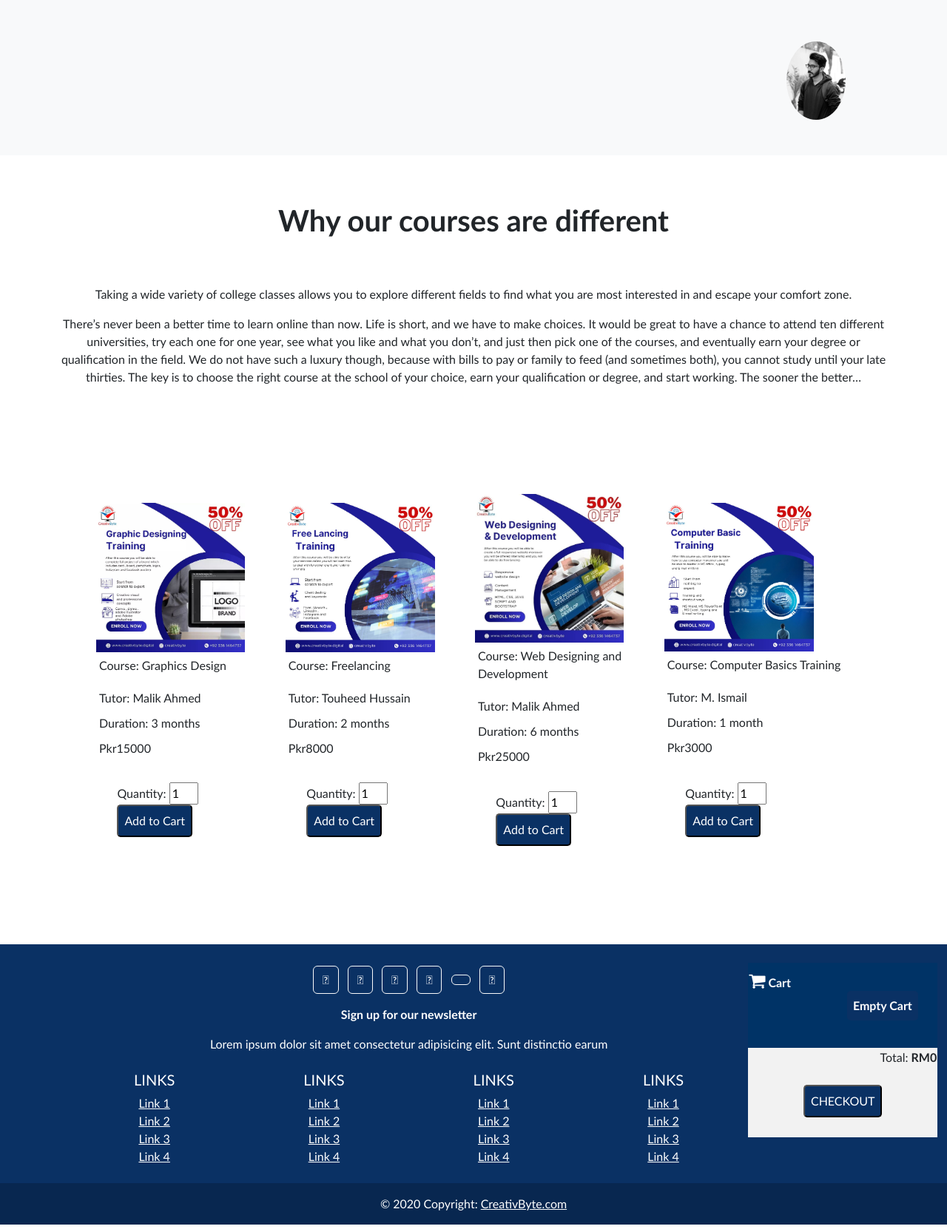
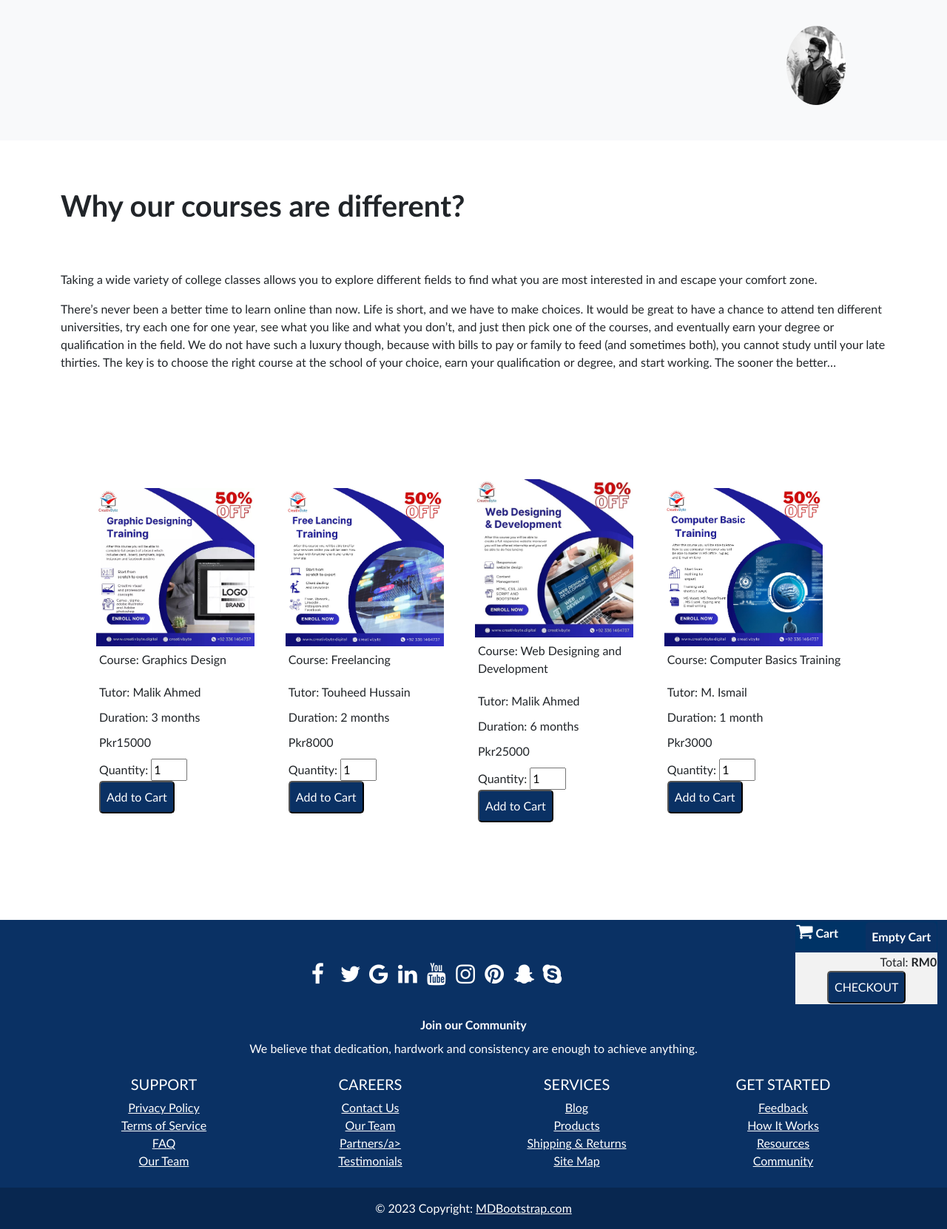
Before and after one commit to MalikAhmed0/CreativByte, a PHP site: page / in a window 1280 px wide. Shown: the part 2000-3662 px from the top of the page at 74% size. Run offline with PHP 8.4, Linux system fonts and the light colour scheme; data comes from the database, SQL or seed files in the repository; data that the repository does not hold is empty.

Commit message:
Fixed a few issues regarding the Frontend of the Website

```diff
--- a/index.php
+++ b/index.php
@@ -5,13 +5,13 @@
     <meta name="viewport" content="width=device-width, initial-scale=1">
     <link rel="stylesheet" href="style.css?v=<?php echo time()?>">
     <link href="https://stackpath.bootstrapcdn.com/font-awesome/4.7.0/css/font-awesome.min.css" rel="stylesheet">
+    <link rel="stylesheet" href="https://cdnjs.cloudflare.com/ajax/libs/font-awesome/4.7.0/css/font-awesome.min.css">
     <link href="https://cdn.jsdelivr.net/npm/bootstrap@5.3.2/dist/css/bootstrap.min.css" rel="stylesheet" integrity="sha384-T3c6CoIi6uLrA9TneNEoa7RxnatzjcDSCmG1MXxSR1GAsXEV/Dwwykc2MPK8M2HN" crossorigin="anonymous">
     <script src="https://cdn.jsdelivr.net/npm/bootstrap@5.3.2/dist/js/bootstrap.bundle.min.js" integrity="sha384-C6RzsynM9kWDrMNeT87bh95OGNyZPhcTNXj1NW7RuBCsyN/o0jlpcV8Qyq46cDfL" crossorigin="anonymous"></script>
     <script src="https://code.jquery.com/jquery-3.4.1.slim.min.js" integrity="sha384-J6qa4849blE2+poT4WnyKhv5vZF5SrPo0iEjwBvKU7imGFAV0wwj1yYfoRSJoZ+n" crossorigin="anonymous"></script>
     <script src="https://cdn.jsdelivr.net/npm/popper.js@1.16.0/dist/umd/popper.min.js" integrity="sha384-Q6E9RHvbIyZFJoft+2mJbHaEWldlvI9IOYy5n3zV9zzTtmI3UksdQRVvoxMfooAo" crossorigin="anonymous"></script>
     <script src="https://cdn.jsdelivr.net/npm/bootstrap@4.4.1/dist/js/bootstrap.min.js" integrity="sha384-wfSDF2E50Y2D1uUdj0O3uMBJnjuUD4Ih7YwaYd1iqfktj0Uod8GCExl3Og8ifwB6" crossorigin="anonymous"></script>
     <script src="https://ajax.googleapis.com/ajax/libs/jquery/3.3.1/jquery.min.js"></script>
-	<!-- <link rel="stylesheet" href="style.css"> -->
 </head>
 <body>
 <?php
@@ -78,13 +78,18 @@ session_start();
 	$result = $conn->query($sql);
 ?>
 
-
 <nav id="navigation" class="navbar navbar-expand-lg">
-        <div class="container-fluid">
+        <div class="container<?php if(isset($_SESSION['id'])){echo '-fluid';}?>">
         <ul class="navbar-nav">
-                <a href="#content8" class="nav-link text-primary" href="#" id="" role="button" data-toggle="">
+                <li class="nav-item dropdown">
+                <a id="main_btn_nav" class="nav-link dropdown-toggle" href="#" id="navbarDropdown" role="button" data-toggle="dropdown" aria-haspopup="true" aria-expanded="false">
                     <strong>Courses</strong>
                 </a>
+                <div class="dropdown-menu bg-primary text-light" aria-labelledby="navbarDropdown">
+                  <a class="dropdown-item smooth-scroll" href="#courses">Graphics</a>
+                  <a class="dropdown-item smooth-scroll" href="#courses">Web Design</a>
+                  <a class="dropdown-item smooth-scroll" href="#courses">Freelancing</a>
+              </li>
             </ul>
             <div class="col-md-2">
                 <form class="d-flex input-group w-auto my-auto mb-1 mb-md-0">
@@ -92,29 +97,31 @@ session_start();
                   <span class="input-group-text border-0 d-none d-lg-flex"><i class="fa fa-search"></i></span>
                 </form>
               </div>
-          <!-- <picture> -->
-            <a id="Heading" class="nav-link text-dark" href="#"><img src="./image/my_logo.png" style="width: 30%; height: 30%;" alt="Logo"><strong>CreativByte</strong></a>
-          <!-- </picture> -->
+              <?php
+              if(isset($_SESSION['id'])){
+                echo '<li id="tt" class="nav-link">tttttttttttttttt</li>';
+              }
+              ?>
+            <a id="Heading" class="nav-link" href="index.php"><img src="./image/my_logo.png" style="width: 30%; height: 30%;" alt="Logo"><strong>CreativByte</strong></a>
           <ul class="navbar-nav">
               <li class="nav-item">
-                <a class="nav-link text-primary px-4 smooth-scroll" href="#About"><strong>Get AI Guide</strong></a>
+                  <a id="main_btn_nav" class="nav-link px-4" href="#About"><strong>Get AI Guide</strong></a>
               </li>
               <li class="nav-item">
-                <a class="nav-link text-primary px-4 smooth-scroll" href="#Donate"><strong>Donate</strong></a>
+                  <a id="main_btn_nav" class="nav-link px-4" href="#Donate"><strong>Donate</strong></a>
               </li>
-			<li class="nav-item">
+
 <?php
 if(isset($_SESSION['id'])){
-	echo '<form action="logout.php"><input id="main_btn" class="php-btn" type="submit" name="submitButton" value="Logout"></form>';
-	echo '<form action="edituser.php"><input id="main_btn" class="php-btn" type="submit" name="submitButton" value="Edit Profile"></form>';
+	echo '<li class="nav-item"><form action="logout.php"><input id="main_btn" class="nav-link px-4 fw-bold d-inline" type="submit" name="submitButton" value="Logout"></form></li>';
+	echo '<li class="nav-item"><form action="edituser.php"><input id="main_btn" class="nav-link px-4 fw-bold d-inline" type="submit" name="submitButton" value="Edit Profile"></form></li>';
 }
 
 if(!isset($_SESSION['id'])){
-	echo '<form action="Register.php"><input id="main_btn" class="nav-link text-primary px-4 fw-bold d-inline" type="submit" name="submitButton" value="Register"></form>';
+	echo '<li class="nav-item"><form action="Register.php"><input id="main_btn" class="nav-link px-4 fw-bold d-inline" type="submit" name="submitButton" value="Register"></form></li>';
 	//echo '<form action="login.php"><input class="nav-link text-primary px-4 fw-bold d-inline" type="submit" name="submitButton" value="Login"></form>';
 }
 ?>
-		  </li>
           </ul>
          </div>
       </nav>
@@ -136,7 +143,7 @@ if(!isset($_SESSION['id'])){
           <img src="./image/about_us.png" class="d-block w-100 h-90" alt="...">
         </div>
         <div class="carousel-item">
-          <img src="./image/about_us3.jpeg" class="d-block w-100 h-90" alt="...">
+          <img src="./image/about_us.jpeg" class="d-block w-100 h-90" alt="...">
         </div>
         <div class="carousel-item">
           <img src="./image/about_us.png" class="d-block w-100 h-90" alt="...">
@@ -187,20 +194,20 @@ if(!isset($_SESSION['id'])){
         </div>
       </div>
 
-    <div id="content8" class="container text-center">
-        <h1 class="p-5 m-3"><strong>Why our courses are different</strong></h1>
+    <div id="content8" class="container text-justify-center">
+        <h1 class="py-5 my-3"><strong>Why our courses are different?</strong></h1>
         <p>Taking a wide variety of college classes allows you to explore different fields to find what you are most interested in and escape your comfort zone.</p>
         <p>There’s never been a better time to learn online than now. Life is short, and we have to make choices. It would be great to have a chance to attend ten different universities, try each one for one year, see what you like and what you don’t, and just then pick one of the courses, and eventually earn your degree or qualification in the field. We do not have such a luxury though, because with bills to pay or family to feed (and sometimes both), you cannot study until your late thirties. The key is to choose the right course at the school of your choice, earn your qualification or degree, and start working. The sooner the better…</p>
     </div>
 
 <?php
 echo '<blockquote>';
-	echo "<table id='myTable' style='width:80%; margin:10%; float:left'>";
+	echo "<table id='myTable' style='width:80%; margin:10%; float:right'>";
 	echo "<tr>";
     while($row = $result->fetch_assoc()) {
 	    echo "<td>";
 	    echo "<table>";
-	   	echo '<tr><td>'.'<img src="'.$row["Image"].'"width="80%">'.'</td></tr><tr><td style="padding: 5px;">Course: '.$row["CourseTitle"].'</td></tr><tr><td style="padding: 5px;"></td></tr><tr><td style="padding: 5px;">Tutor: '.$row["Tutor"].'</td></tr><tr><td style="padding: 5px;">Duration: '.$row["Duration"].'</td></tr><tr><td style="padding: 5px;">Pkr'.$row["Price"].'</td></tr><tr><td style="padding: 5px;">
+	   	echo '<tr><td>'.'<img src="'.$row["Image"].'"width="85%">'.'</td></tr><tr><td style="padding: 5px;">Course: '.$row["CourseTitle"].'</td></tr><tr><td style="padding: 5px;"></td></tr><tr><td style="padding: 5px;">Tutor: '.$row["Tutor"].'</td></tr><tr><td style="padding: 5px;">Duration: '.$row["Duration"].'</td></tr><tr><td style="padding: 5px;">Pkr'.$row["Price"].'</td></tr><tr><td style="padding: 5px;">
 	   	<form action="" method="post">
 	   	Quantity: <input type="number" value="1" name="quantity" style="width: 20%"/><br>
 	   	<input type="hidden" value="'.$row['CourseID'].'" name="ac"/>
@@ -215,7 +222,7 @@ echo '<blockquote>';
 	$sql = "SELECT course.courseTitle, course.Image, cart.Price, cart.Quantity, cart.TotalPrice FROM course,cart WHERE course.courseID = cart.courseID;";
 	$result = $conn->query($sql);
 
-    echo "<table style='width:20%; margin-right: 1%;  float:right;'>";
+    echo "<table style='width:15%; margin-right: 1%;  float:right;'>";
     echo "<th style='text-align:left;'><i class='fa fa-shopping-cart' style='font-size:24px'></i> Cart <form style='float:right;' action='' method='post'><input type='hidden' name='delc'/><input class='cbtn' type='submit' value='Empty Cart'></form></th>";
     $total = 0;
     while($row = $result->fetch_assoc()){
@@ -234,47 +241,30 @@ echo '<blockquote>';
 ?>
 
 
-
-
 <footer id="foot" class="text-center text-white">
   <!-- Grid container -->
   <div class="container p-4">
     <!-- Section: Social media -->
-    <section class="mb-1">
-      <a class="btn btn-outline-light btn-floating m-1" href="#!" role="button" ><i class="fab fa-facebook-f"></i></a>
-      <a class="btn btn-outline-light btn-floating m-1" href="#!" role="button"><i class="fab fa-twitter"></i></a>
-      <a class="btn btn-outline-light btn-floating m-1" href="#!" role="button"><i class="fab fa-google"></i></a>
-      <a class="btn btn-outline-light btn-floating m-1" href="#!" role="button"><i class="fab fa-instagram"></i></a>
-      <a class="btn btn-outline-light btn-floating m-1" href="#!" role="button"><i class="fab fa-linkedin-in"></i></a>
-      <a class="btn btn-outline-light btn-floating m-1" href="#!" role="button"><i class="fab fa-github"></i></a>
+    <section class="my-4">
+      <a href="#" id="feet" class="fa fa-facebook"></a>
+      <a href="#" id="feet" class="fa fa-twitter"></a>
+      <a href="#" id="feet" class="fa fa-google"></a>
+      <a href="#" id="feet" class="fa fa-linkedin"></a>
+      <a href="#" id="feet" class="fa fa-youtube"></a>
+      <a href="#" id="feet" class="fa fa-instagram"></a>
+      <a href="#" id="feet" class="fa fa-pinterest"></a>
+      <a href="#" id="feet" class="fa fa-snapchat-ghost"></a>
+      <a href="#" id="feet" class="fa fa-skype"></a>
     </section>
+    <!-- Section: Social media -->
 
-      <p class="pt-2">
-        <strong>Sign up for our newsletter</strong>
-      </p>
-
-          <!-- <div class="col-md-5 col-12">
-            <div class="form-outline d-flex justify-content-center form-white mb-4">
-              <input type="email" id="form5Example21" class="form-control" />
-              <label class="form-label" for="form5Example21">Email address</label>
+    <!-- Section: Form -->
+    <div class="container py-2 ">
+        <strong>Join our Community</strong>
   </div>
-          </div>
-
-          <div class="col-auto">
-            <button type="submit" class="btn btn-outline-light mb-4">
-              Subscribe
-            </button>
-          </div>
-        </div>
-      </form>
-    </section> -->
     <!-- Section: Text -->
-
     <section class="mb-4">
-      <p>
-        Lorem ipsum dolor sit amet consectetur adipisicing elit. Sunt distinctio earum
-
-      </p>
+      <p>We believe that dedication, hardwork and consistency are enough to achieve anything.</p>
     </section>
     <!-- Section: Text -->
 
@@ -282,20 +272,20 @@ echo '<blockquote>';
     <section class="">
       <div class="row">
         <div class="col-lg-3 col-md-6 mb-4 mb-md-0">
-          <h5 class="text-uppercase">Links</h5>
+          <h5 class="text-uppercase">Support</h5>
 
           <ul class="list-unstyled mb-0">
             <li>
-              <a href="#!" class="text-white">Link 1</a>
+              <a href="#!" class="text-white">Privacy Policy</a>
             </li>
             <li>
-              <a href="#!" class="text-white">Link 2</a>
+              <a href="#!" class="text-white">Terms of Service</a>
             </li>
             <li>
-              <a href="#!" class="text-white">Link 3</a>
+              <a href="#!" class="text-white">FAQ</a>
             </li>
             <li>
-              <a href="#!" class="text-white">Link 4</a>
+              <a href="#!" class="text-white">Our Team</a>
             </li>
           </ul>
         </div>
@@ -303,20 +293,20 @@ echo '<blockquote>';
 
         <!--Grid column-->
         <div class="col-lg-3 col-md-6 mb-4 mb-md-0">
-          <h5 class="text-uppercase">Links</h5>
+          <h5 class="text-uppercase">Careers</h5>
 
           <ul class="list-unstyled mb-0">
             <li>
-              <a href="#!" class="text-white">Link 1</a>
+              <a href="#!" class="text-white">Contact Us</a>
             </li>
             <li>
-              <a href="#!" class="text-white">Link 2</a>
+              <a href="#!" class="text-white">Our Team</a>
             </li>
             <li>
-              <a href="#!" class="text-white">Link 3</a>
+              <a href="#!" class="text-white">Partners/a>
             </li>
             <li>
-              <a href="#!" class="text-white">Link 4</a>
+              <a href="#!" class="text-white">Testimonials</a>
             </li>
           </ul>
         </div>
@@ -324,20 +314,20 @@ echo '<blockquote>';
 
         <!--Grid column-->
         <div class="col-lg-3 col-md-6 mb-4 mb-md-0">
-          <h5 class="text-uppercase">Links</h5>
+          <h5 class="text-uppercase">Services</h5>
 
           <ul class="list-unstyled mb-0">
             <li>
-              <a href="#!" class="text-white">Link 1</a>
+              <a href="#!" class="text-white">Blog</a>
             </li>
             <li>
-              <a href="#!" class="text-white">Link 2</a>
+              <a href="#!" class="text-white">Products</a>
             </li>
             <li>
-              <a href="#!" class="text-white">Link 3</a>
+              <a href="#!" class="text-white">Shipping & Returns</a>
             </li>
             <li>
-              <a href="#!" class="text-white">Link 4</a>
+              <a href="#!" class="text-white">Site Map</a>
             </li>
           </ul>
         </div>
@@ -345,20 +335,20 @@ echo '<blockquote>';
 
         <!--Grid column-->
         <div class="col-lg-3 col-md-6 mb-4 mb-md-0">
-          <h5 class="text-uppercase">Links</h5>
+          <h5 class="text-uppercase">Get Started</h5>
 
           <ul class="list-unstyled mb-0">
             <li>
-              <a href="#!" class="text-white">Link 1</a>
+              <a href="#!" class="text-white">Feedback</a>
             </li>
             <li>
-              <a href="#!" class="text-white">Link 2</a>
+              <a href="#!" class="text-white">How It Works</a>
             </li>
             <li>
-              <a href="#!" class="text-white">Link 3</a>
+              <a href="#!" class="text-white">Resources</a>
             </li>
             <li>
-              <a href="#!" class="text-white">Link 4</a>
+              <a href="#!" class="text-white">Community</a>
             </li>
           </ul>
         </div>
@@ -366,11 +356,10 @@ echo '<blockquote>';
     </section>
   </div>
   <div class="text-center p-3" style="background-color: rgba(0, 0, 0, 0.2);">
-    © 2020 Copyright:
-    <a class="text-white" href="https://mdbootstrap.com/">CreativByte.com</a>
+    © 2023 Copyright:
+    <a class="text-white" href="https://mdbootstrap.com/">MDBootstrap.com</a>
   </div>
 </footer>
-</div>
 
 </body>
 </html>
--- a/style.css
+++ b/style.css
@@ -1,5 +1,4 @@
 *  {
-    /* font-family: serif; */
     font-family: 'Trebuchet MS', 'Lucida Sans Unicode', 'Lucida Grande', 'Lucida Sans', Arial, sans-serif;
   }
 
@@ -41,8 +40,6 @@ table {
 }
 tr{background-color: #fff;}
 th {
-    padding-top: 12px;
-    padding-bottom: 12px;
     text-align: left;
     background-color: rgb(0,51,102);
     color: white;
@@ -59,7 +56,11 @@ table .btn{
 }
 table .btn:hover{
     background-color: #e3e3e3;
-    color: #ec7115;
+    color: #1523ec;
+}
+
+#register_form, #edituser_form, #login_form {
+    margin: 10.5%;
 }
 
 /* .button{
@@ -89,15 +90,10 @@ table .btn:hover{
     color: #000;
     font-weight: bold;
 }
-.cbtn:hover{
-    background-color: #ccc;
-}
 
-form{
-	margin: 10%;
-}
+
 input[type=text], input[type=password]{
-	width: 90%;
+	width: 95%;
 	padding: 5px;
     border-radius: 5px;
     box-sizing: border-box;
@@ -126,12 +122,13 @@ textarea:focus {
     margin: 0 auto;
 } */
 
-.php-btn  {
-    color: blue;
+#main_btn, #main_btn_nav{
+    color: rgb(4, 65, 145);
+    background-color: white;
 }
 
-#main_btn  {
-    margin-top:0;
+#main_btn:hover, #main_btn_nav:hover, #Heading:hover {
+    color: rgb(0, 89, 255);
 }
 
 #content1  {
@@ -197,16 +194,16 @@ textarea:focus {
   }
 
 #foot  {
-    margin-top: 59%;
+    margin-top: 58%;
     background-color: rgb(10, 49, 100);
 }
 
-#foot_login, #foot_register {
+#foot_login, #foot_register, #edituser_foot{
     background-color: rgb(10, 49, 100);
 }
 
 #login1  {
-    background-image: url(./img/Login_bg.jpg);
+    background-image: url(./image/Login_bg.jpg);
     background-size: cover;
   }
 
@@ -231,3 +228,69 @@ textarea:focus {
      padding: 8px;
      border-radius: 5px;
   }
+
+  #tt  {
+    color: white;
+    cursor: pointer;
+  }
+
+  #feet{
+    padding: 10px;
+    font-size: 30px;
+    width: 30px;
+    text-align: center;
+    text-decoration: none;
+    margin-right: 5px;
+    border-radius: 5%;
+    color:white;
+  }
+
+  #feet:hover {
+      opacity: 0.7;
+  }
+
+  /* .fa-facebook {
+    background: #3B5998;
+    color: white;
+  }
+
+  .fa-twitter {
+    background: #55ACEE;
+    color: white;
+  }
+
+  .fa-google {
+    background: #dd4b39;
+    color: white;
+  }
+
+  .fa-linkedin {
+    background: #007bb5;
+    color: white;
+  }
+
+  .fa-youtube {
+    background: #bb0000;
+    color: white;
+  }
+
+  .fa-instagram {
+    background: #125688;
+    color: white;
+  }
+
+  .fa-pinterest {
+    background: #cb2027;
+    color: white;
+  }
+
+  .fa-snapchat-ghost {
+    background: #fffc00;
+    color: white;
+    text-shadow: -1px 0 black, 0 1px black, 1px 0 black, 0 -1px black;
+  }
+
+  .fa-skype {
+    background: #00aff0;
+    color: white;
+  } */
```
Also changed, not shown: edituser.php (+43 -68 lines), login.php (+43 -49 lines), register.php (+42 -44 lines), image/Login_bg.jpg (added), image/food.jpg (deleted). Lines whose indentation alone changed are shown as unchanged.
